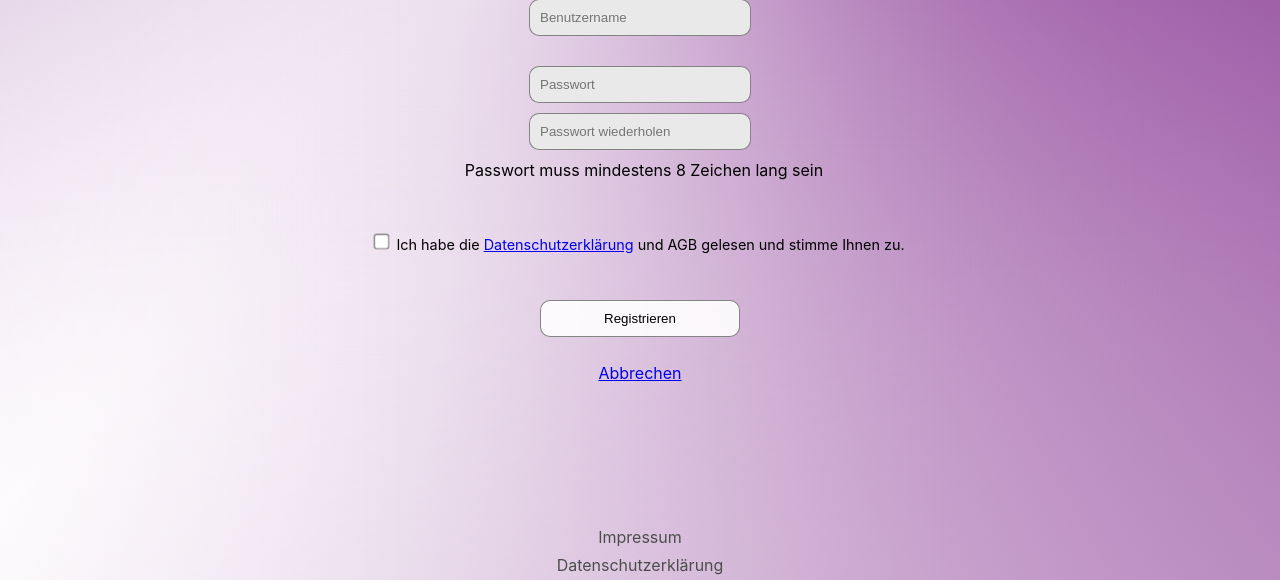
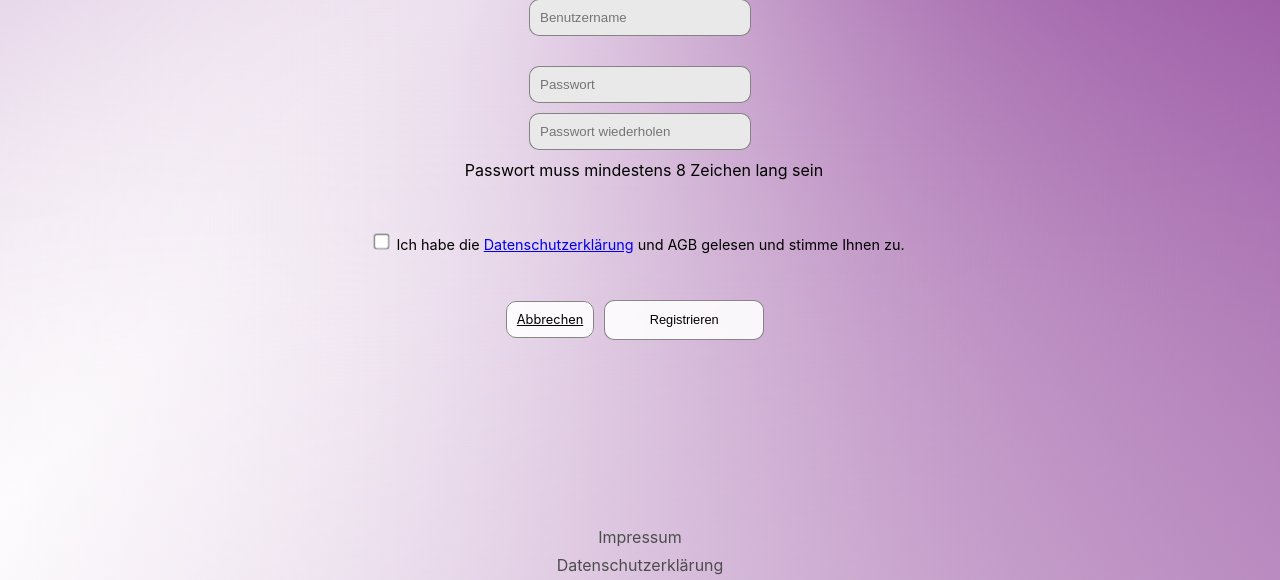
Before and after one commit to vnc3nt/Arbeitszeiten, a Flask app: page /register in a window 1280 px wide. Shown: the part 191-771 px from the top of the page. Run offline with Flask 3, Linux system fonts and the light colour scheme; parts of the project's set-up code (start-up, migrations or seed data) failed here and were passed over.

Commit message:
registerpage bugfixes

```diff
--- a/static/css/style.css
+++ b/static/css/style.css
@@ -897,3 +897,35 @@ h2 {
   min-width: 60px; /* Ensures consistent alignment */
   flex-shrink: 0; /* Prevents shrinking */
 }
+
+.prim_button_style {
+    background-color: var(--button-color);
+    color: var(--text-color);
+    border: solid;
+    border-width: 1px;
+    border-radius: 10px;
+    border-color: rgba(120, 120, 120, .9);
+    padding: 10px;
+    cursor: pointer;
+    transition: background-color 0.3s ease;
+    width: 10rem;
+    height: 2.5rem;
+    line-height: 1rem;
+    font-size: 0.8rem;
+}
+
+.sec_button_style {
+    background-color: var(--button-color);
+    color: var(--text-color);
+    border: solid;
+    border-width: 1px;
+    border-radius: 10px;
+    border-color: rgba(120, 120, 120, .9);
+    padding: 10px;
+    cursor: pointer;
+    transition: background-color 0.3s ease;
+    width: 10rem;
+    height: 2.5rem;
+    line-height: 1rem;
+    font-size: 0.8rem;
+}
--- a/templates/login.html
+++ b/templates/login.html
@@ -54,7 +54,7 @@
     <form action="" method="post">
         <input type="text" name="username_input" placeholder="Benutzername"><br>
         <input type="password" name="password_input" placeholder="Passwort"><br>
-        <button name="login_btn">Einloggen</button>
+        <button class="prim_button_style" name="login_btn">Einloggen</button>
     </form>
     <a href="{{ url_for('register') }}" class="register">Neu registrieren</a>
 </div>
--- a/templates/register.html
+++ b/templates/register.html
@@ -71,11 +71,8 @@
             <input type="checkbox" id="terms_checkbox" name="terms_checkbox" required>
             <label for="terms_checkbox">Ich habe die <a href="{{ url_for('dpa') }}" download>Datenschutzerklärung</a> und AGB gelesen und stimme Ihnen zu.</label>
         </div>
-        <br><button name="register_btn" type="submit">Registrieren</button>
+        <br><a class="sec_button_style" href="/login">Abbrechen</a><button class="prim_button_style" name="register_btn" type="submit">Registrieren</button>
     </form>
-    <p>
-        <a href="/login">Abbrechen</a>
-    </p>
 </div>
 
 <div class="legal">
```
